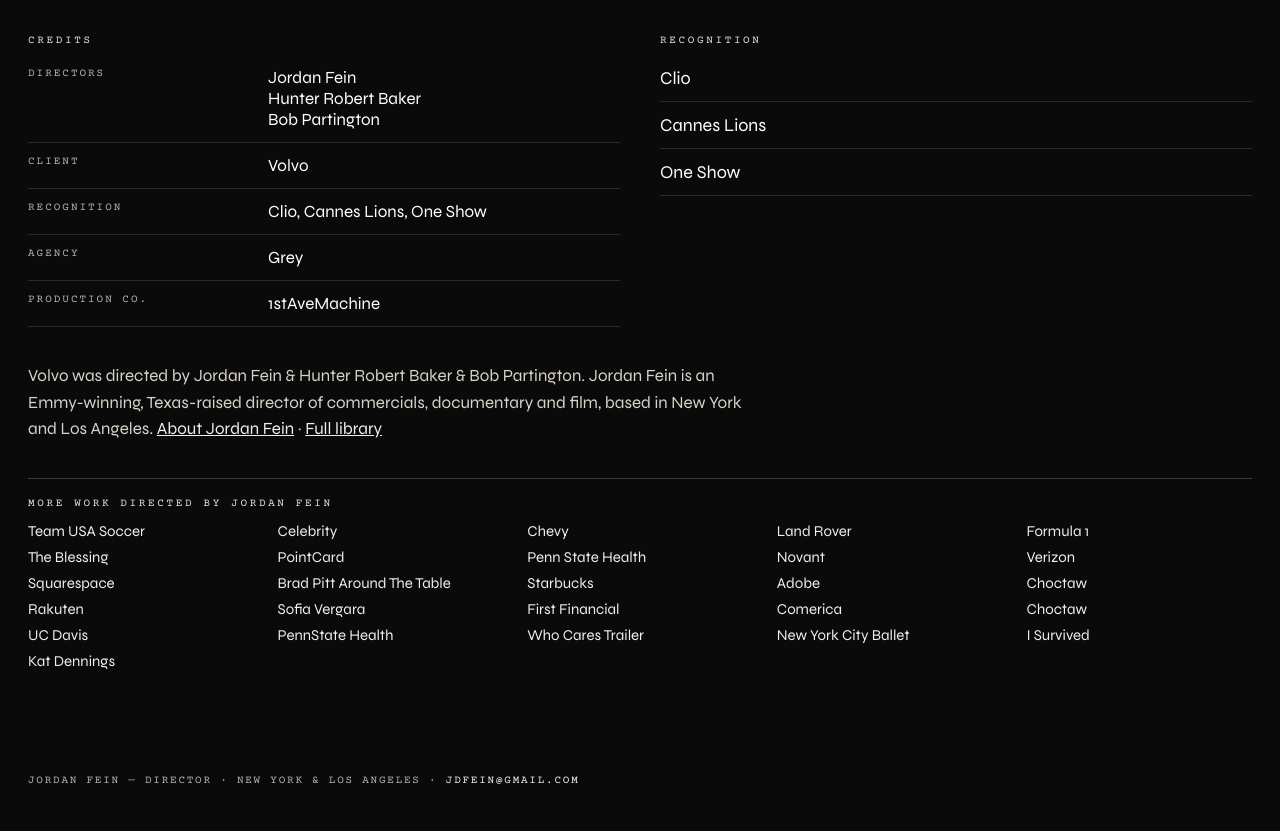
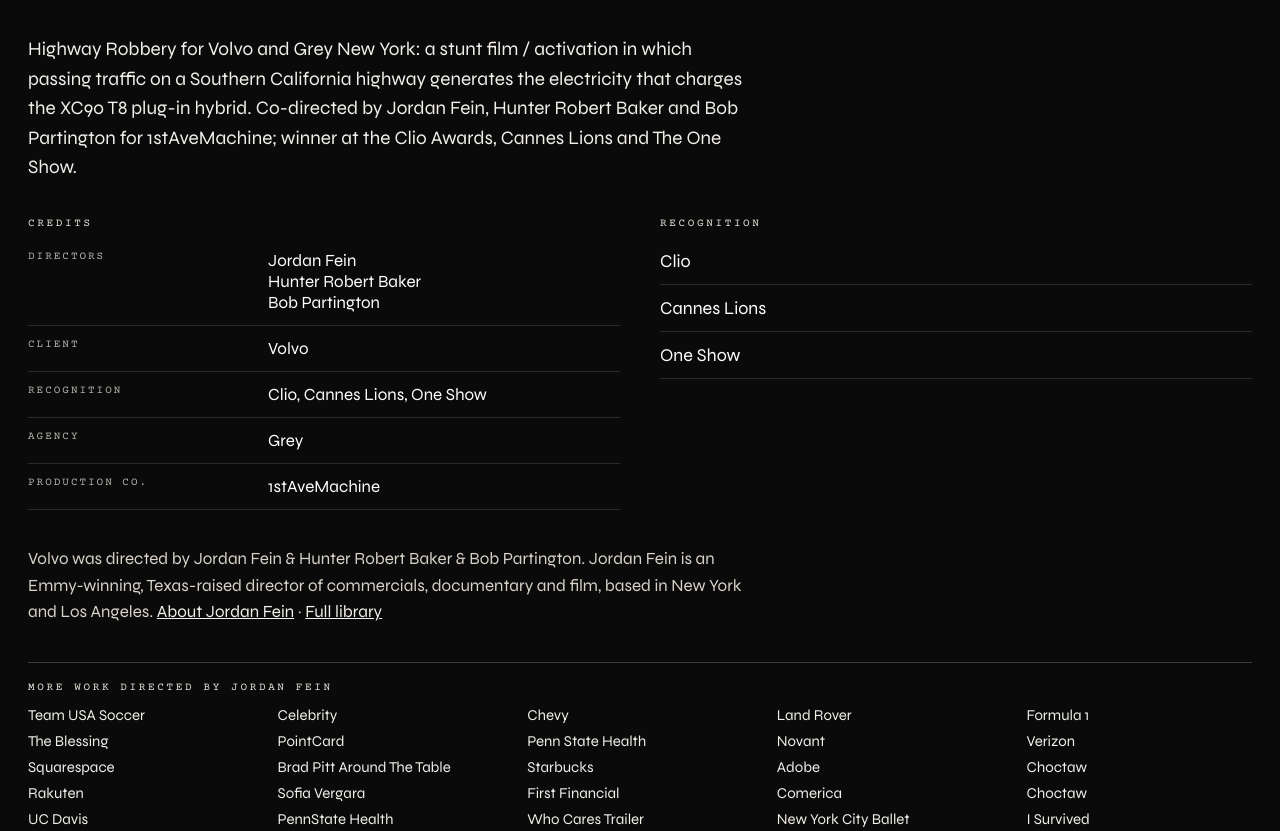
Before and after one commit to jordanfein1/jordanfein.com, a plain HTML site: page work/volvo/index.html in a window 1280 px wide. Shown: the part 910-1741 px from the top of the page. Drawn offline with nearby package versions, Linux system fonts and the light colour scheme.

```diff
--- a/work/volvo/index.html
+++ b/work/volvo/index.html
@@ -7,7 +7,7 @@
 <script>window.dataLayer = window.dataLayer || []; function gtag(){dataLayer.push(arguments);} gtag('js', new Date()); gtag('config', 'G-B18CD4ZJFJ');</script>
 <meta name="viewport" content="width=device-width, initial-scale=1">
 <title>Volvo | Commercial Co-Directed by Jordan Fein</title>
-<meta name="description" content="Volvo, a commercial directed by Jordan Fein with Hunter Robert Baker &amp; Bob Partington, for Grey, produced by 1stAveMachine. Awards include Clio, Cannes Lions and One Show. Film and commercial director based in New York and Los Angeles.">
+<meta name="description" content="Highway Robbery for Volvo and Grey New York: a stunt film / activation in which passing traffic on a Southern California highway generates the electricity that charges the XC90 T8 plug-in hybrid. Co-directed by Jordan Fein, Hunter Robert Baker and Bob Partington for 1stAveMachine; winner at the Clio Awards, Cannes Lions and The One Show.">
 <meta name="author" content="Jordan Fein">
 <link rel="canonical" href="https://jordanfein.com/work/volvo/">
 <meta name="robots" content="index, follow, max-image-preview:large, max-video-preview:-1">
@@ -16,13 +16,13 @@
 <meta property="og:type" content="video.other">
 <meta property="og:site_name" content="Jordan Fein">
 <meta property="og:title" content="Volvo | Commercial Co-Directed by Jordan Fein">
-<meta property="og:description" content="Volvo, a commercial directed by Jordan Fein with Hunter Robert Baker &amp; Bob Partington, for Grey, produced by 1stAveMachine. Awards include Clio, Cannes Lions and One Show. Film and commercial director based in New York and Los Angeles.">
+<meta property="og:description" content="Highway Robbery for Volvo and Grey New York: a stunt film / activation in which passing traffic on a Southern California highway generates the electricity that charges the XC90 T8 plug-in hybrid. Co-directed by Jordan Fein, Hunter Robert Baker and Bob Partington for 1stAveMachine; winner at the Clio Awards, Cannes Lions and The One Show.">
 <meta property="og:url" content="https://jordanfein.com/work/volvo/">
 <meta property="og:image" content="https://image.mux.com/VnIeYZX23MlrgCWZVNa414M1syiqFohBV89EMVIqOL4/thumbnail.jpg?width=1600&amp;time=60.51">
 <meta property="video:director" content="https://jordanfein.com/">
 <meta name="twitter:card" content="summary_large_image">
 <meta name="twitter:title" content="Volvo | Commercial Co-Directed by Jordan Fein">
-<meta name="twitter:description" content="Volvo, a commercial directed by Jordan Fein with Hunter Robert Baker &amp; Bob Partington, for Grey, produced by 1stAveMachine. Awards include Clio, Cannes Lions and One Show. Film and commercial director based in New York and Los Angeles.">
+<meta name="twitter:description" content="Highway Robbery for Volvo and Grey New York: a stunt film / activation in which passing traffic on a Southern California highway generates the electricity that charges the XC90 T8 plug-in hybrid. Co-directed by Jordan Fein, Hunter Robert Baker and Bob Partington for 1stAveMachine; winner at the Clio Awards, Cannes Lions and The One Show.">
 <meta name="twitter:image" content="https://image.mux.com/VnIeYZX23MlrgCWZVNa414M1syiqFohBV89EMVIqOL4/thumbnail.jpg?width=1600&amp;time=60.51">
 <link rel="preconnect" href="https://fonts.googleapis.com">
 <link rel="preconnect" href="https://fonts.gstatic.com" crossorigin>
@@ -47,6 +47,7 @@
   <div style="position:relative;width:100%;aspect-ratio:16/9;background:#000000;">
     <div data-jf-player data-mux="VnIeYZX23MlrgCWZVNa414M1syiqFohBV89EMVIqOL4" data-time="0" data-title="Volvo — directed by Jordan Fein &amp; Hunter Robert Baker &amp; Bob Partington" style="position:absolute;inset:0;"><video preload="metadata" playsinline poster="https://image.mux.com/VnIeYZX23MlrgCWZVNa414M1syiqFohBV89EMVIqOL4/thumbnail.jpg?width=1600&amp;time=60.51" aria-label="Volvo — directed by Jordan Fein &amp; Hunter Robert Baker &amp; Bob Partington" style="position:absolute;inset:0;width:100%;height:100%;object-fit:contain;background:#000000;display:block;"><source src="https://stream.mux.com/VnIeYZX23MlrgCWZVNa414M1syiqFohBV89EMVIqOL4/highest.mp4" type="video/mp4"><source src="https://stream.mux.com/VnIeYZX23MlrgCWZVNa414M1syiqFohBV89EMVIqOL4.m3u8" type="application/x-mpegURL"></video></div>
   </div>
+  <p data-jf-desc="1" style="margin:0;max-width:720px;font-size:19px;line-height:1.55;color:#f2efe9;">Highway Robbery for Volvo and Grey New York: a stunt film / activation in which passing traffic on a Southern California highway generates the electricity that charges the XC90 T8 plug-in hybrid. Co-directed by Jordan Fein, Hunter Robert Baker and Bob Partington for 1stAveMachine; winner at the Clio Awards, Cannes Lions and The One Show.</p>
   <section style="display:grid;grid-template-columns:repeat(auto-fit,minmax(min(100%,420px),1fr));gap:40px;">
     <div>
       <h2 style="margin:0 0 8px;font-family:'Courier Prime','Courier New',monospace;font-size:11px;letter-spacing:0.24em;text-transform:uppercase;color:#e8e2d6;font-weight:400;">Credits</h2>
```
